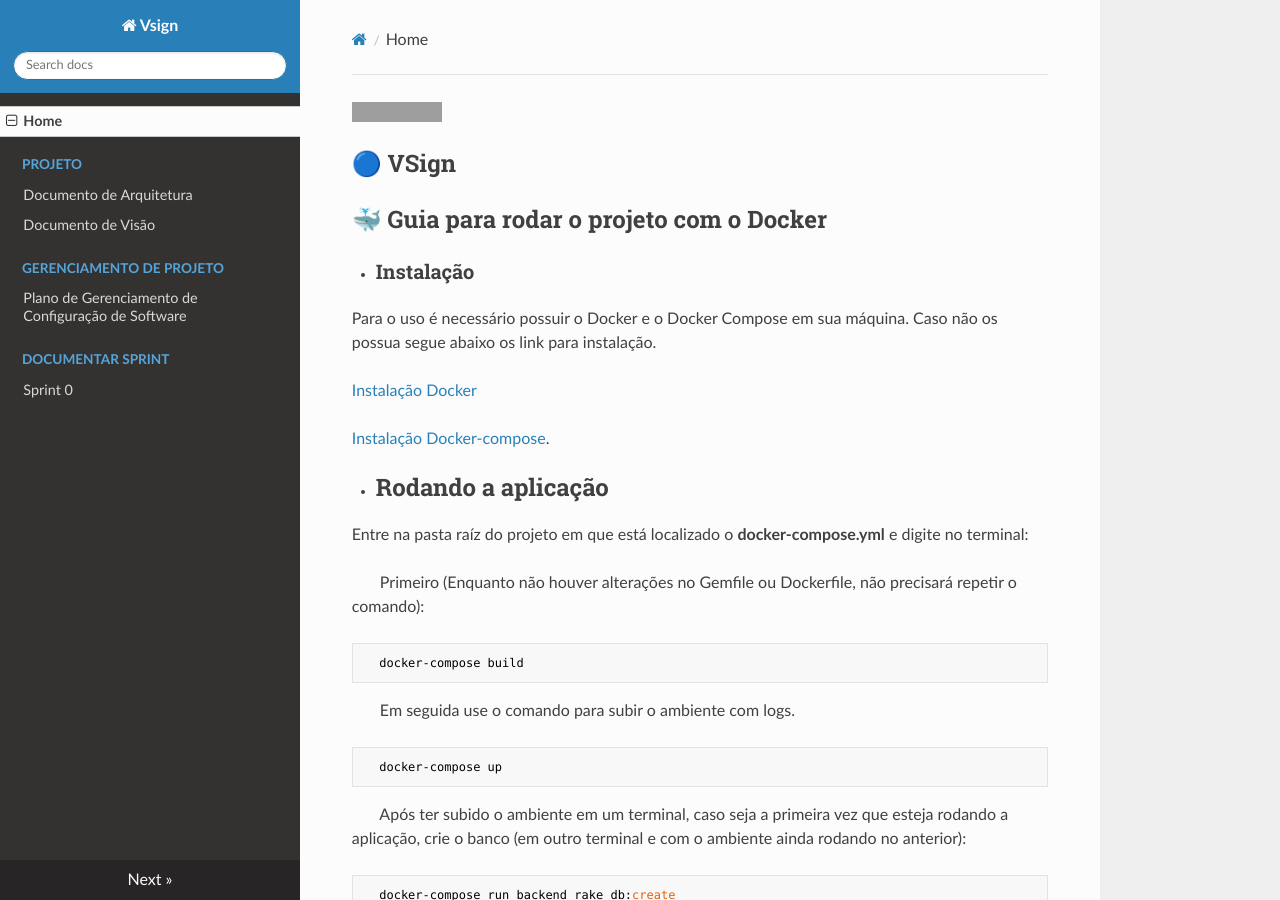
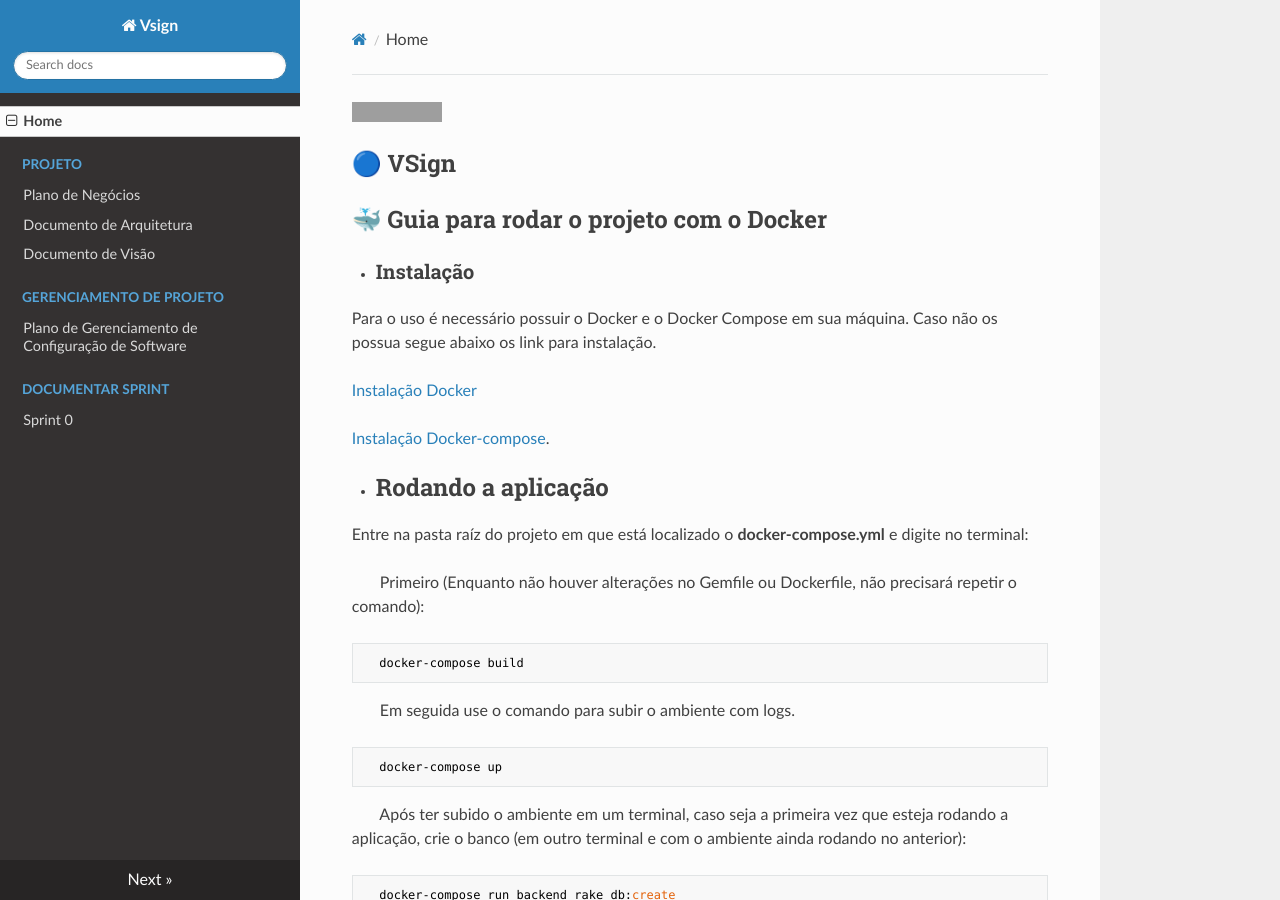
Before and after one commit to fga-eps-mds/2019.2-Vsign, an MkDocs documentation site: the page built from docs/README.md, in a window 1280 px wide and 900 px high. Built offline with MkDocs 1.6.1, drawn with Linux system fonts in a browser that asks for light colours; nearby versions of some CDN libraries; grey boxes are pictures that could not be loaded.

Commit message:
Adicionado rota para o canvas na wiki

```diff
--- a/mkdocs.yml
+++ b/mkdocs.yml
@@ -2,6 +2,7 @@
 nav:
     - Home: README.md
     - Projeto:
+        - 'Plano de Negócios': 'project/canvas.md'
         - 'Documento de Arquitetura': 'project/architectureDocument.md'
         - 'Documento de Visão': 'project/vision-document.md'
     - Gerenciamento de Projeto:
```
